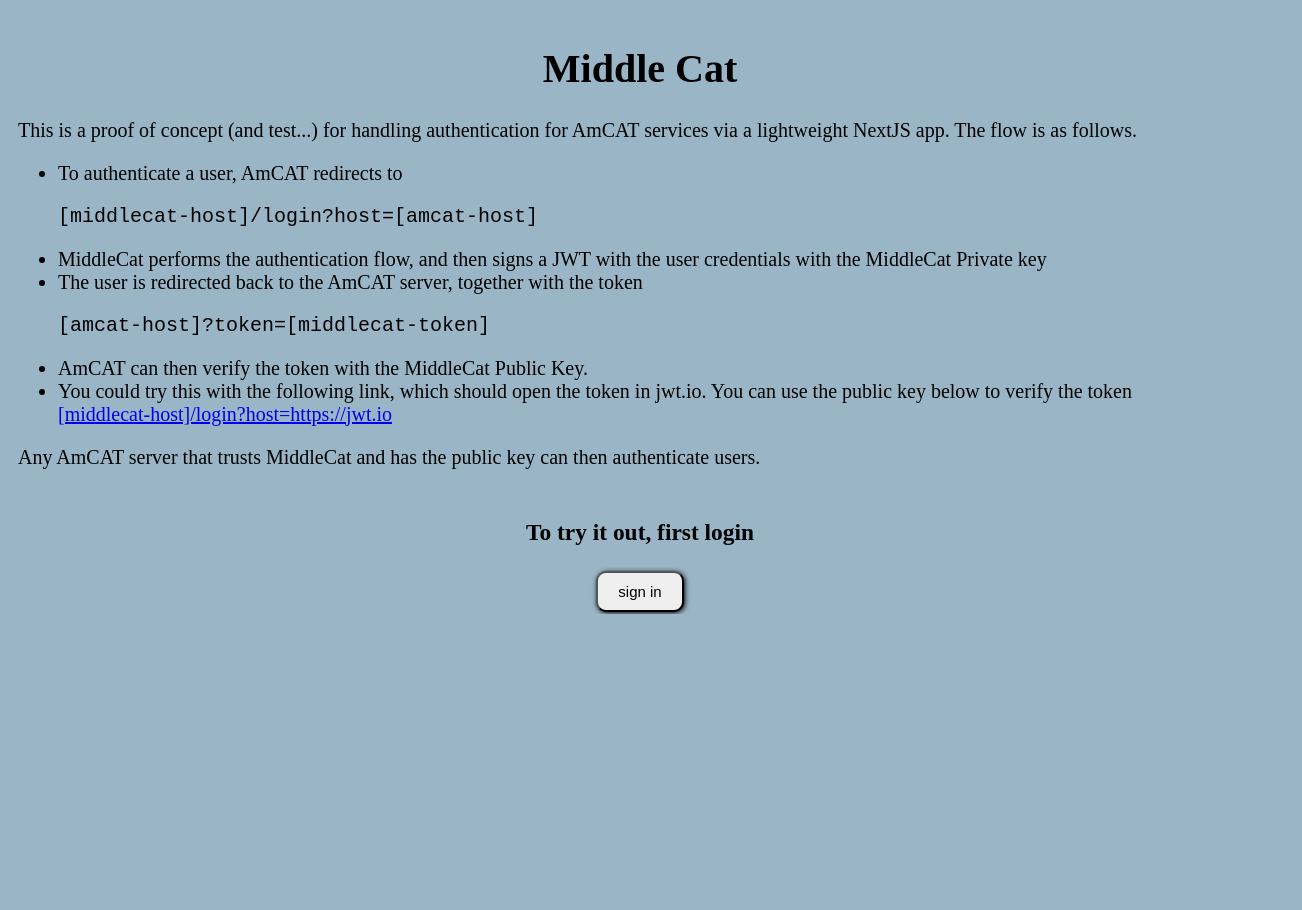
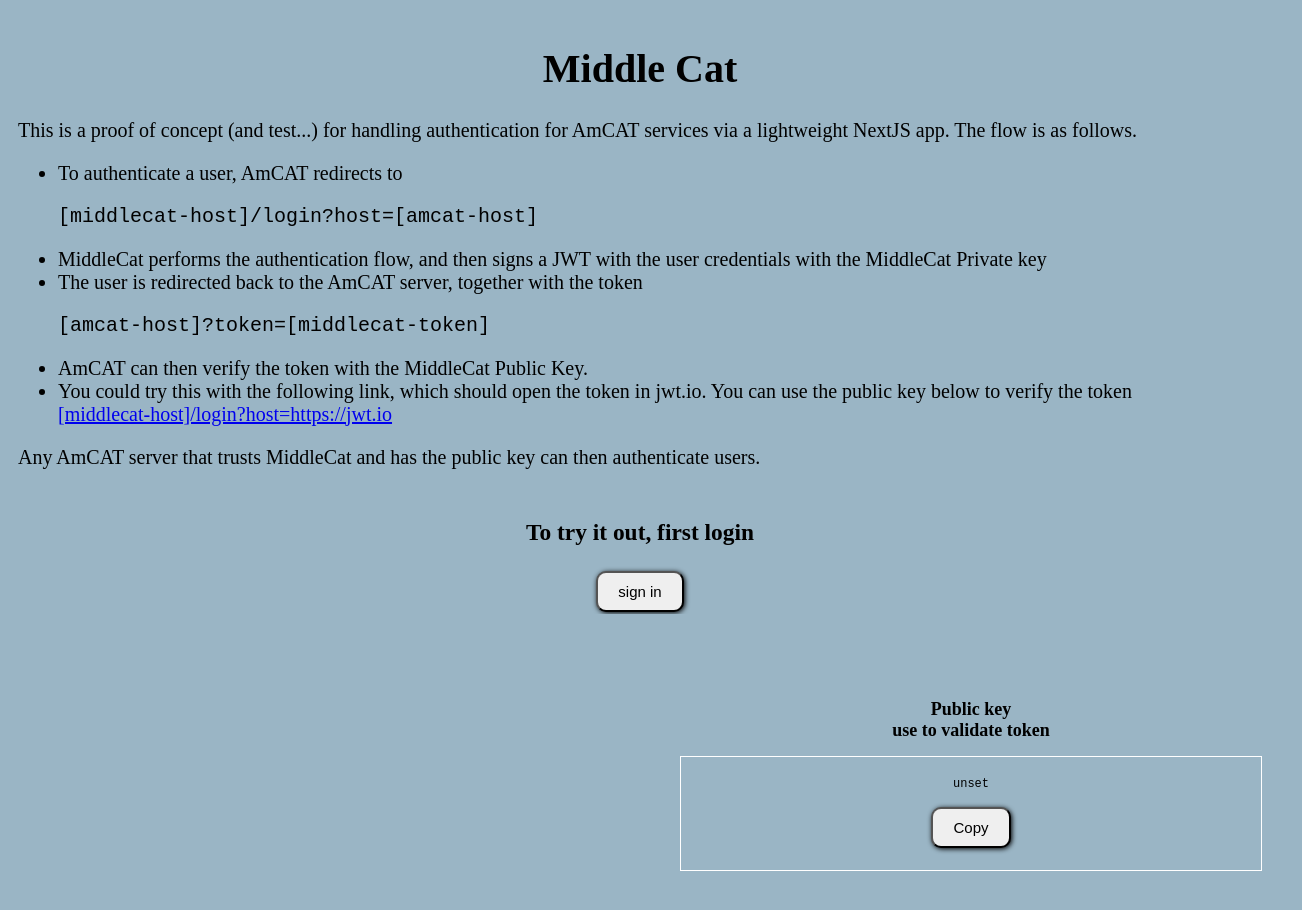
Before and after one commit to ccs-amsterdam/middlecat, a Next.js app: page / in a window 1280 px wide. Shown: the top 910 px of the page, 1302 px wide, since content can reach past the window. Before the commit the page ends 800 px from the top, so only its background shows below. Built offline with nearby package versions, Linux system fonts and the light colour scheme; no server answers.

Commit message:
always show key

```diff
--- a/components/Demo.tsx
+++ b/components/Demo.tsx
@@ -8,7 +8,7 @@
 const Demo: FunctionComponent<Props> = ({ session }) => {
   return (
     <div className="Demo">
-      <Token token={session.middlecatToken} />
+      <Token token={session?.middlecatToken || ""} />
       <PublicKey />
     </div>
   );
--- a/pages/index.tsx
+++ b/pages/index.tsx
@@ -61,7 +61,7 @@
           )}
         </div>
       </div>
-      {session?.user && <Demo session={session} />}
+      {<Demo session={session} />}
     </div>
   );
 }
```
